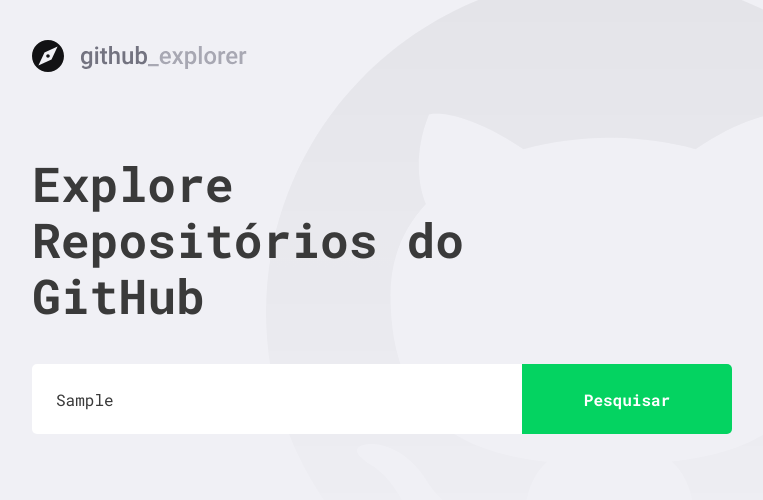
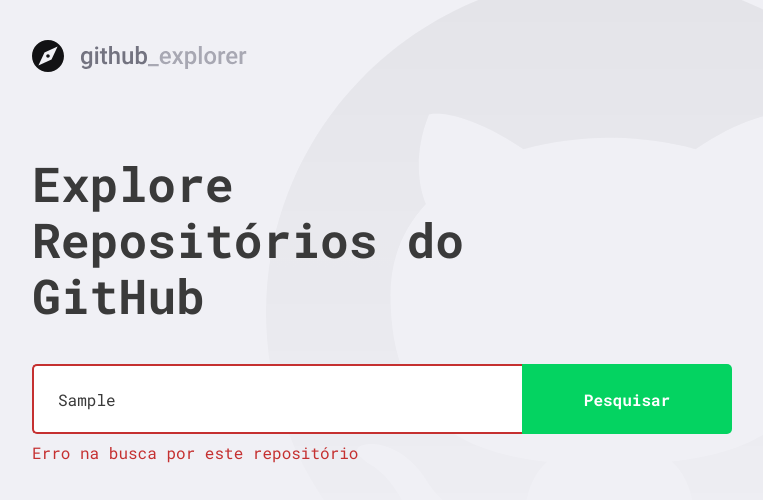
Before and after one commit to marcusfonte18/GitHub-Explorer, a React (Create React App) app: page / in a window 1280 px wide. Both pictures are taken after typing "Sample" into the empty fields and a click on the button "Pesquisar". Shown: the top 500 px of the page, without its empty margins (148-911 px from the left). Built offline with nearby package versions, Linux system fonts and the light colour scheme; no server answers.

Commit message:
Lidando com os Erros

```diff
--- a/src/pages/Dashboard/index.tsx
+++ b/src/pages/Dashboard/index.tsx
@@ -1,6 +1,6 @@
 import React, { useState, FormEvent } from 'react';
 import { FiChevronRight } from 'react-icons/fi';
-import Title, { Form, Repositories } from './styles';
+import Title, { Form, Repositories, Error } from './styles';
 
 import api from '../../services/api';
 
@@ -17,25 +17,35 @@
 
 const Dashboard: React.FC = () => {
   const [newRepo, setNewRepo] = useState('');
+  const [inputError, setInputError] = useState('');
   const [repositories, setRepositories] = useState<Repository[]>([]);
   async function handleAddRepository(event: FormEvent) {
     event.preventDefault();
 
-    const response = await api.get<Repository>(`repos/${newRepo}`);
+    if (!newRepo) {
+      setInputError('Digite o autor/nome do repositório');
+      return;
+    }
+    try {
+      const response = await api.get<Repository>(`repos/${newRepo}`);
 
-    const repository = response.data;
+      const repository = response.data;
 
-    console.log(response.data);
+      console.log(response.data);
 
-    setRepositories([...repositories, repository]);
-    setNewRepo('');
+      setRepositories([...repositories, repository]);
+      setNewRepo('');
+      setInputError('');
+    } catch (err) {
+      setInputError('Erro na busca por este repositório');
+    }
   }
 
   return (
     <>
       <img src={logoGitHub} alt="GitHub Explorer" />
       <Title>Explore Repositórios do GitHub</Title>
-      <Form onSubmit={handleAddRepository}>
+      <Form hasError={!!inputError} onSubmit={handleAddRepository}>
         <input
           value={newRepo}
           onChange={e => setNewRepo(e.target.value)}
@@ -43,6 +53,9 @@
         />
         <button type="submit">Pesquisar</button>
       </Form>
+
+      {inputError && <Error>{inputError}</Error>}
+
       <Repositories>
         {repositories.map(repository => (
           <a key={repository.full_name} href="teste">
--- a/src/pages/Dashboard/styles.ts
+++ b/src/pages/Dashboard/styles.ts
@@ -1,5 +1,9 @@
-import styled from 'styled-components';
+import styled, { css } from 'styled-components';
 import { shade } from 'polished';
+
+interface FormProps {
+  hasError: boolean;
+}
 
 const Title = styled.h1`
   font-size: 48px;
@@ -12,7 +16,7 @@
 
 export default Title;
 
-export const Form = styled.form`
+export const Form = styled.form<FormProps>`
   margin-top: 40px;
   max-width: 700px;
   display: flex;
@@ -24,6 +28,14 @@
     border: 0;
     border-radius: 5px 0 0 5px;
     color: #3a3a3a;
+    border: 2px solid #ffffff;
+    border-right: 0;
+
+    ${props =>
+      props.hasError &&
+      css`
+        border-color: #c53030;
+      `}
 
     &::placeholder {
       color: #a8a8b3;
@@ -44,6 +56,12 @@
       background: ${shade(0.2, '#04d361')};
     }
   }
+`;
+
+export const Error = styled.span`
+  display: block;
+  color: #c53030;
+  margin-top: 8px;
 `;
 
 export const Repositories = styled.div`
```
Also changed, not shown: .eslintrc.json.
